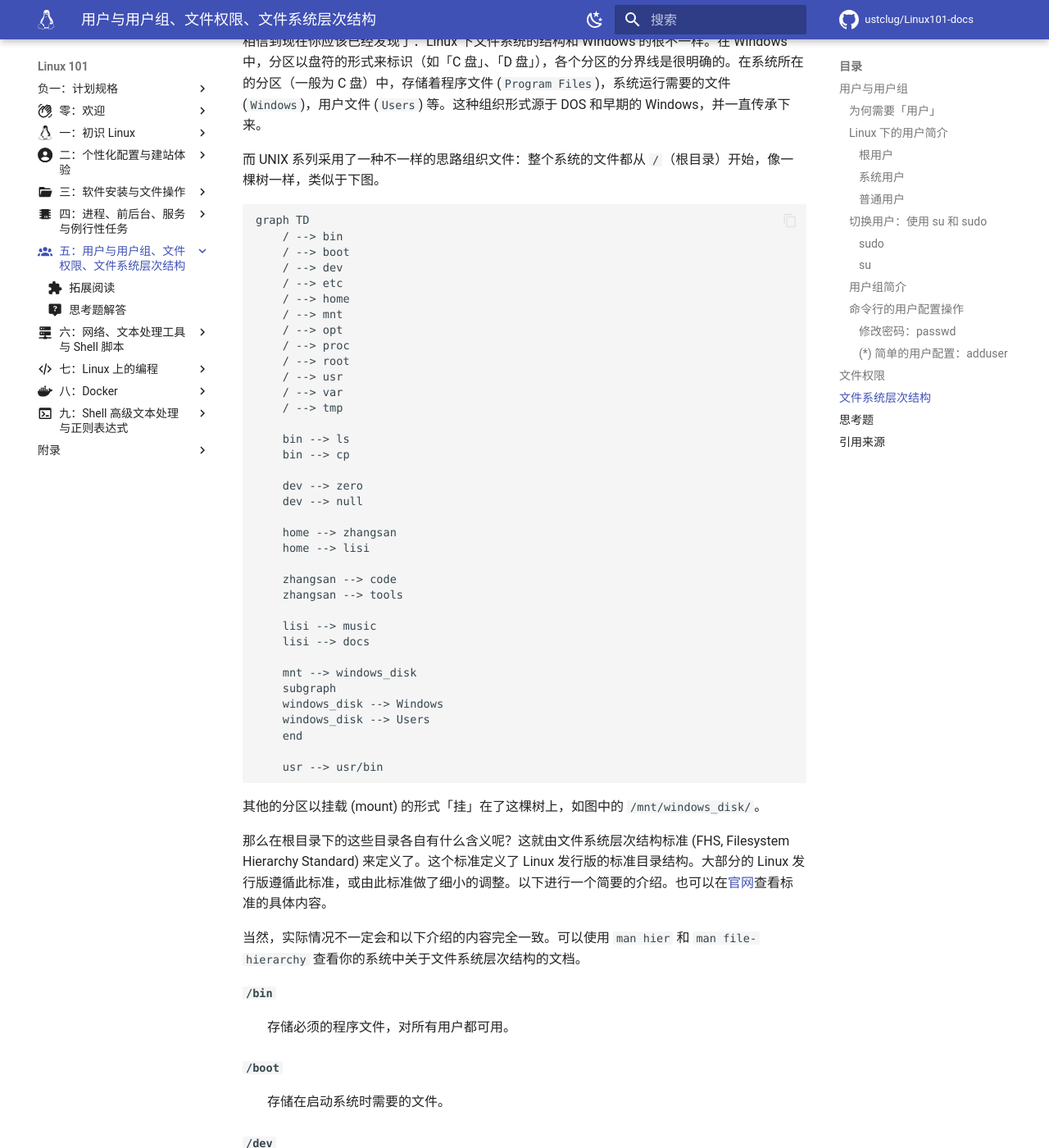
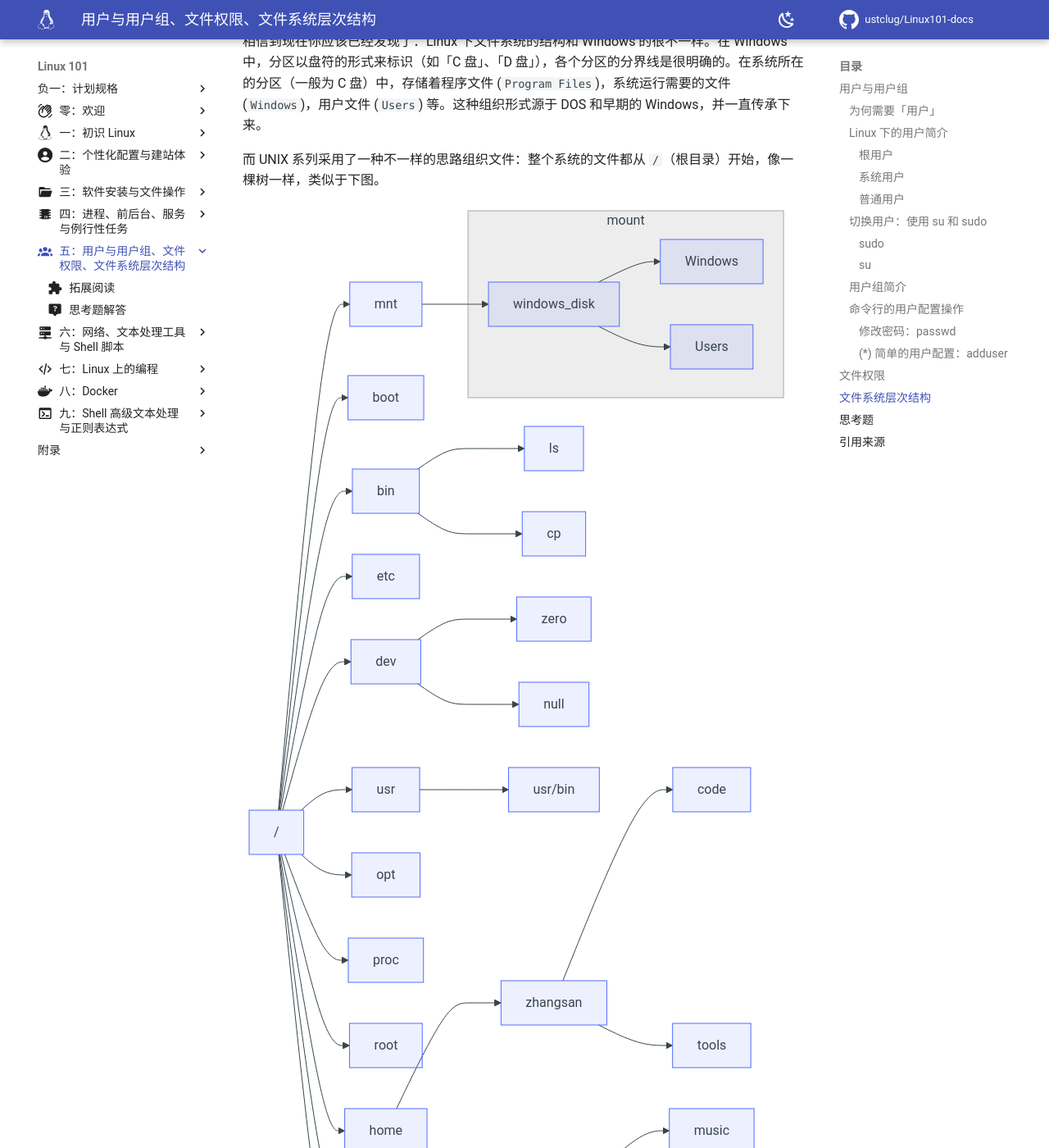
Before and after one commit to ustclug/Linux101-docs, an MkDocs documentation site: the page built from docs/Ch05/index.md, in a window 1280 px wide and 1400 px high, scrolled down 6200 px. Shown: the whole window at 82% size. Built offline with MkDocs 1.6.1 and Material for MkDocs 9.7.7, drawn with Linux system fonts in a browser that asks for light colours; comment, search, counter and statistics services are not loaded; part of the change alters nothing that is shown.

````diff
--- a/docs/Ch05/index.md
+++ b/docs/Ch05/index.md
@@ -318,7 +318,7 @@ drwxrwxr-x 2 ustc ustc 4096 Feb  3 22:38 a_folder
 而 UNIX 系列采用了一种不一样的思路组织文件：整个系统的文件都从 `/`（根目录）开始，像一棵树一样，类似于下图。
 
 ```mermaid
-graph TD
+graph LR
     / --> bin
     / --> boot
     / --> dev
@@ -348,7 +348,7 @@ graph TD
     lisi --> docs
 
     mnt --> windows_disk
-    subgraph
+    subgraph mount
     windows_disk --> Windows
     windows_disk --> Users
     end
--- a/mkdocs.yml
+++ b/mkdocs.yml
@@ -46,12 +46,18 @@ markdown_extensions:
   - pymdownx.emoji:
       emoji_index: !!python/name:material.extensions.emoji.twemoji
       emoji_generator: !!python/name:material.extensions.emoji.to_svg
+  - pymdownx.superfences:
+      custom_fences:
+      - name: mermaid
+        class: mermaid
+        format: !!python/name:mermaid2.fence_mermaid_custom
   - pymdownx.inlinehilite
   - pymdownx.keys
   - pymdownx.superfences
   - markdown.extensions.def_list
   - toc:
       permalink: true
+
 
 extra:
   social:
@@ -62,6 +68,10 @@ extra:
   analytics:
     provider: google
     property: G-Q8WSZQS8E1
+
+plugins:
+  - mermaid2:
+      javascript: https://unpkg.com/mermaid@10.4.0/dist/mermaid.esm.min.mjs
 
 extra_css:
   - 'css/extra.css'
--- a/requirements.txt
+++ b/requirements.txt
@@ -1,3 +1,4 @@
 mkdocs>=1.5.3
 mkdocs-material>=9.4.6
 jieba
+mkdocs-mermaid2-plugin
````
